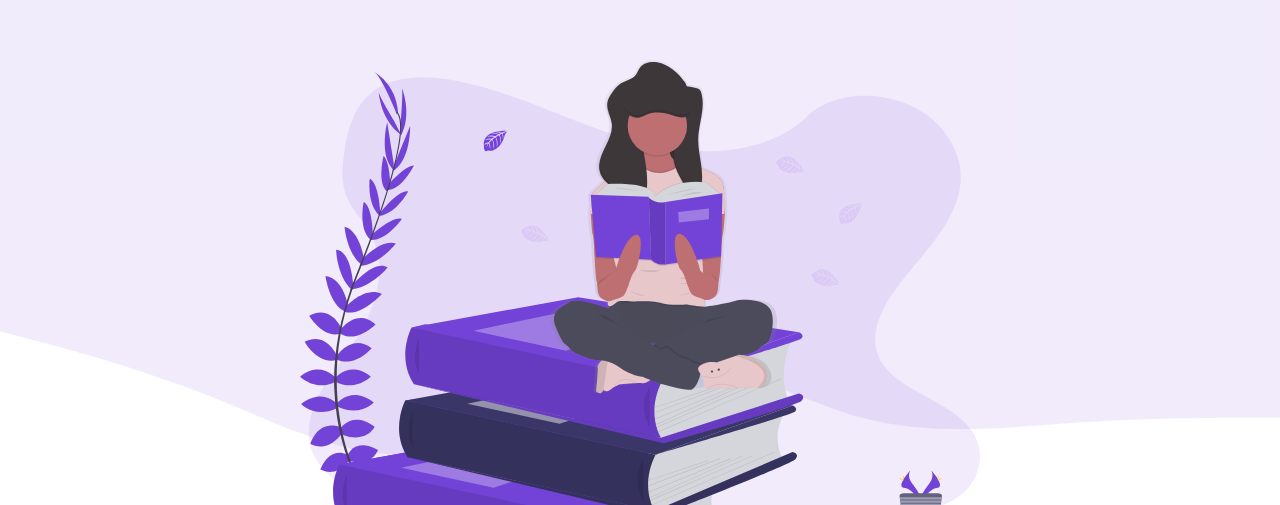
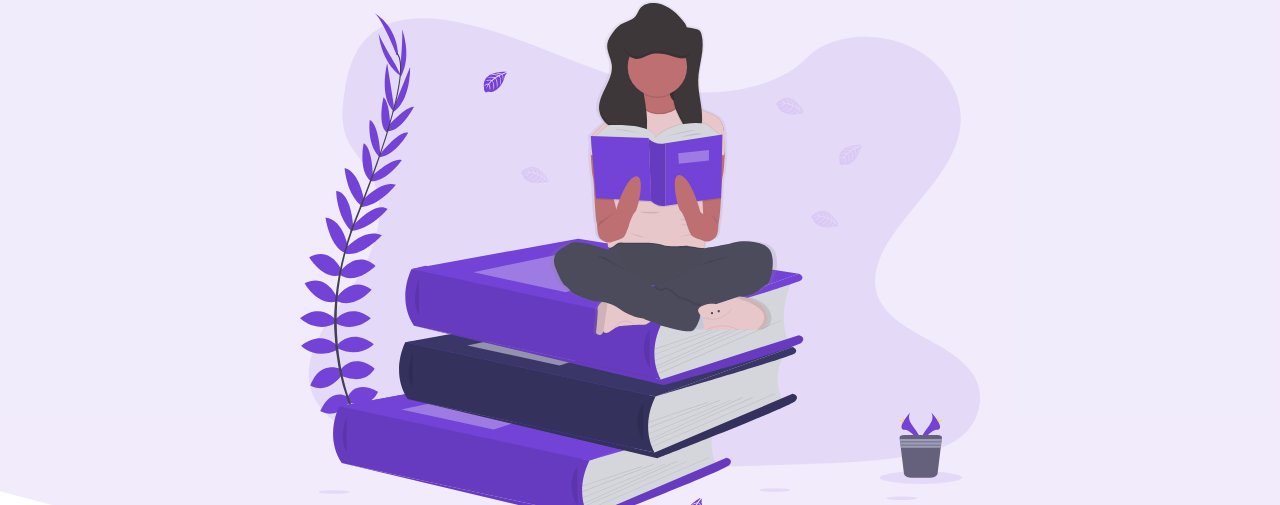
Before and after one commit to jralthouse14/My-First-Portfolio-Project, a plain HTML site: page My E Commerce Website/index.html in a window 1280 px wide. Shown: the part 345-850 px from the top of the page. Drawn offline with Linux system fonts and the light colour scheme.

Commit message:
first commit

```diff
--- a/My E Commerce Website/styles.css
+++ b/My E Commerce Website/styles.css
@@ -149,7 +149,7 @@ li {
 }
 
 header {
-    height: calc(100vh - 80px);
+    min-height: 110vh;
 }
 
 .header__container {
```
Also changed, not shown: My E Commerce Website/index.html (+0 -3 lines).
